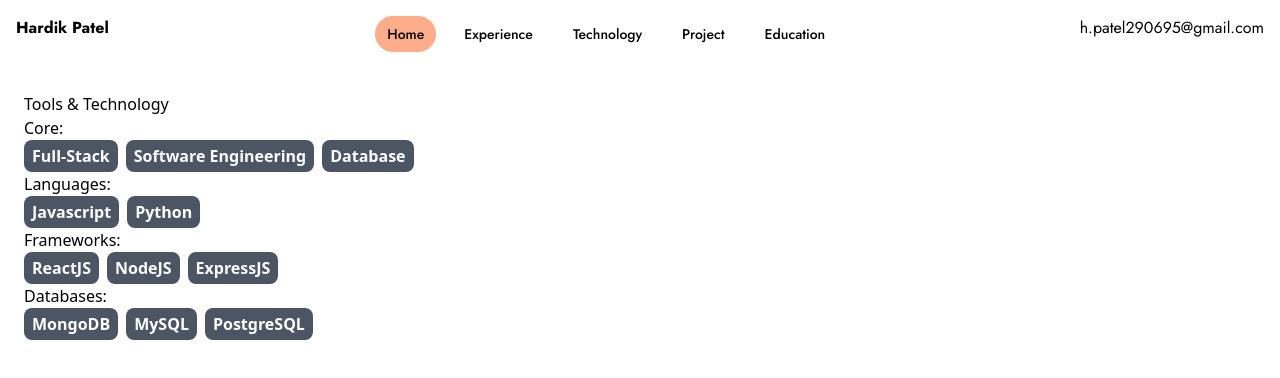
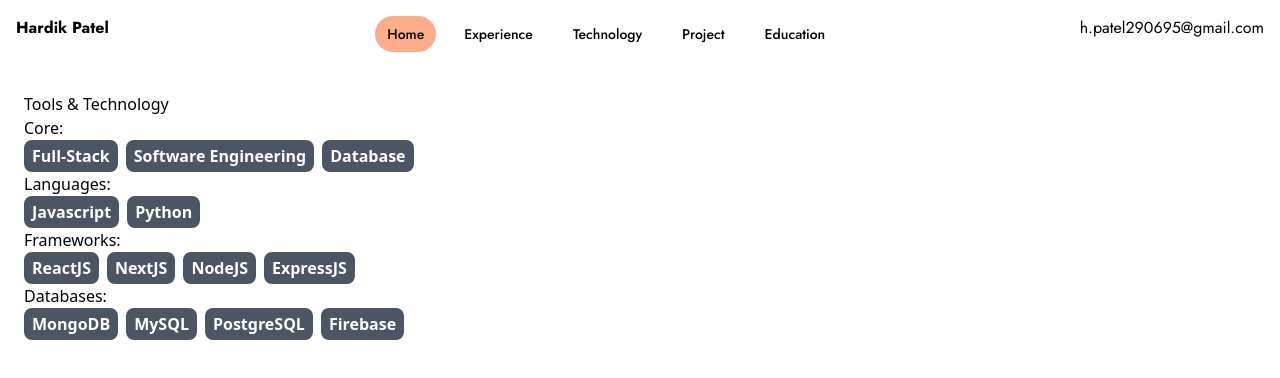
Before and after one commit to hardikpatel2906/my-portfolio, a React (Create React App) app: page /technology in a window 1280 px wide. Shown: the top 378 px of the page. Built offline with nearby package versions, Linux system fonts and the light colour scheme.

Commit message:
Change in Home page Layout and Technologies Page

```diff
--- a/src/components/Home.js
+++ b/src/components/Home.js
@@ -15,12 +15,12 @@
                 </p> */}
                 </div>
 
-                <div className="flex items-center justify-center lg:flex-1 lg:order-2 lg:justify-end">
+                {/* <div className="flex items-center justify-center lg:flex-1 lg:order-2 lg:justify-end">
                     <img src="./assets/Blue-Shape.svg" alt="1st" className="-rotate-45 h-64 md:h-72 lg:h-[400px]" />
                     <img src="./assets/Pink-Shape.svg" alt="2st" className="absolute -rotate-[30deg] h-64 md:h-72 lg:h-[400px]" />
                     <img src="./assets/Purple-Shape.svg" alt="3st" className="absolute -rotate-[15deg] h-64 md:h-72 lg:h-[400px]" />
                     <img src="./assets/Hero-Model.png" alt="Hero" className="absolute h-64 md:h-72 lg:h-[400px]" />
-                </div>
+                </div> */}
             </div>
         </div>
     )
--- a/src/components/Technology.js
+++ b/src/components/Technology.js
@@ -11,11 +11,11 @@
         },
         {
             type: "Frameworks",
-            technologies: ["ReactJS", "NodeJS", "ExpressJS"]
+            technologies: ["ReactJS", "NextJS","NodeJS", "ExpressJS"]
         },
         {
             type: "Databases",
-            technologies: ["MongoDB", "MySQL", "PostgreSQL"]
+            technologies: ["MongoDB", "MySQL", "PostgreSQL", "Firebase"]
         }
     ];
 
```
